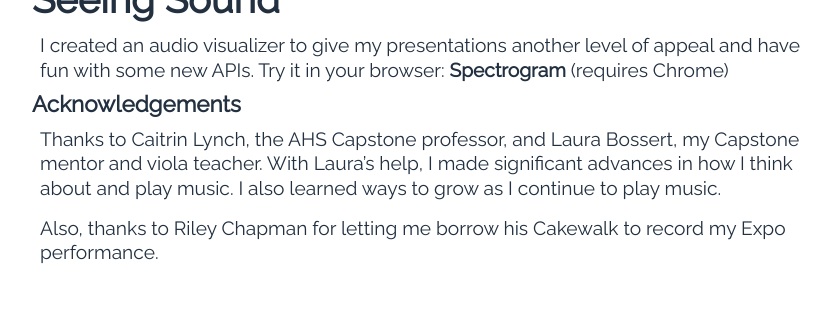
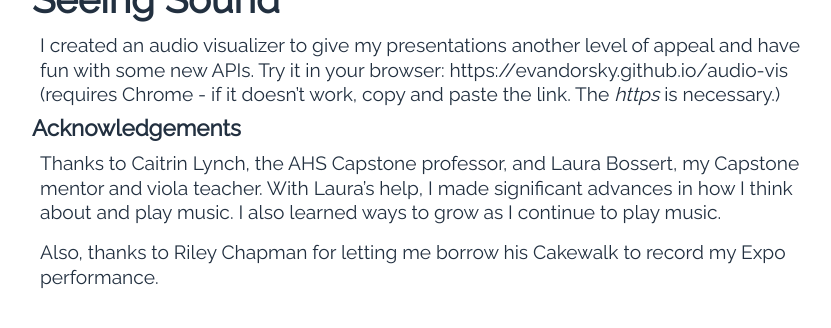
Before and after one commit to EvanDorsky/portfolio-archive, a Jekyll site: the page built from arts/_posts/2015-12-31-chamber-music.md, in a window 1280 px wide and 900 px high, scrolled down 1959 px, cut to the strip 555-883 px from the top of the window. Shown: the whole strip, without its empty margins (208-1039 px from the left). Built offline with Jekyll 4.4.1, drawn with Linux system fonts in a browser that asks for light colours; nearby versions of some CDN libraries; library files that are not in the unit come from our copies; comment, search, counter and statistics services are not loaded.

Commit message:
CONTENT: Add helpful note about https

```diff
--- a/arts/_posts/2015-12-31-chamber-music.md
+++ b/arts/_posts/2015-12-31-chamber-music.md
@@ -33,7 +33,7 @@ Physical Microphone Configuration
 
 # Seeing Sound
 
-I created an audio visualizer to give my presentations another level of appeal and have fun with some new APIs. Try it in your browser: [__Spectrogram__ (requires Chrome)](https://evandorsky.github.io/audio-vis)
+I created an audio visualizer to give my presentations another level of appeal and have fun with some new APIs. Try it in your browser: [https://evandorsky.github.io/audio-vis](https://evandorsky.github.io/audio-vis) (requires Chrome \- if it doesn't work, copy and paste the link. The _https_ is necessary.)
 
 ### Acknowledgements
 
```
